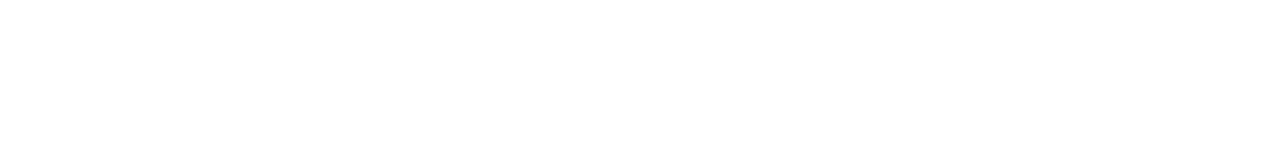
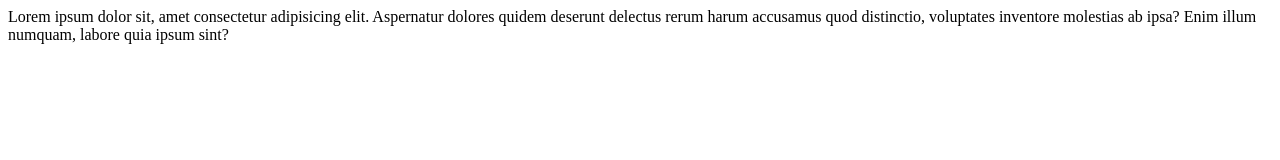
Before and after one commit to JorgeAdler/OLA-MUNDO, a plain HTML site: page site-exemplo/index.html in a window 1280 px wide. Drawn offline with Linux system fonts and the light colour scheme.

Commit message:
Update index.html

```diff
--- a/site-exemplo/index.html
+++ b/site-exemplo/index.html
@@ -1,5 +1,16 @@
-<html>
-    <body>
+<!DOCTYPE html>
+<html lang="en">
+<head>
+    <meta charset="UTF-8">
+    <meta http-equiv="X-UA-Compatible" content="IE=edge">
+    <meta name="viewport" content="width=device-width, initial-scale=1.0">
+    <title>Meu primeiro site no github</title>
+</head>
+<body>
+    Lorem ipsum dolor sit, amet consectetur adipisicing elit.
+    Aspernatur dolores quidem deserunt delectus rerum harum
+    accusamus quod distinctio, voluptates inventore molestias
+    ab ipsa? Enim illum numquam, labore quia ipsum sint?
 
-    <body>
-<html>
+</body>
+</html>
```
